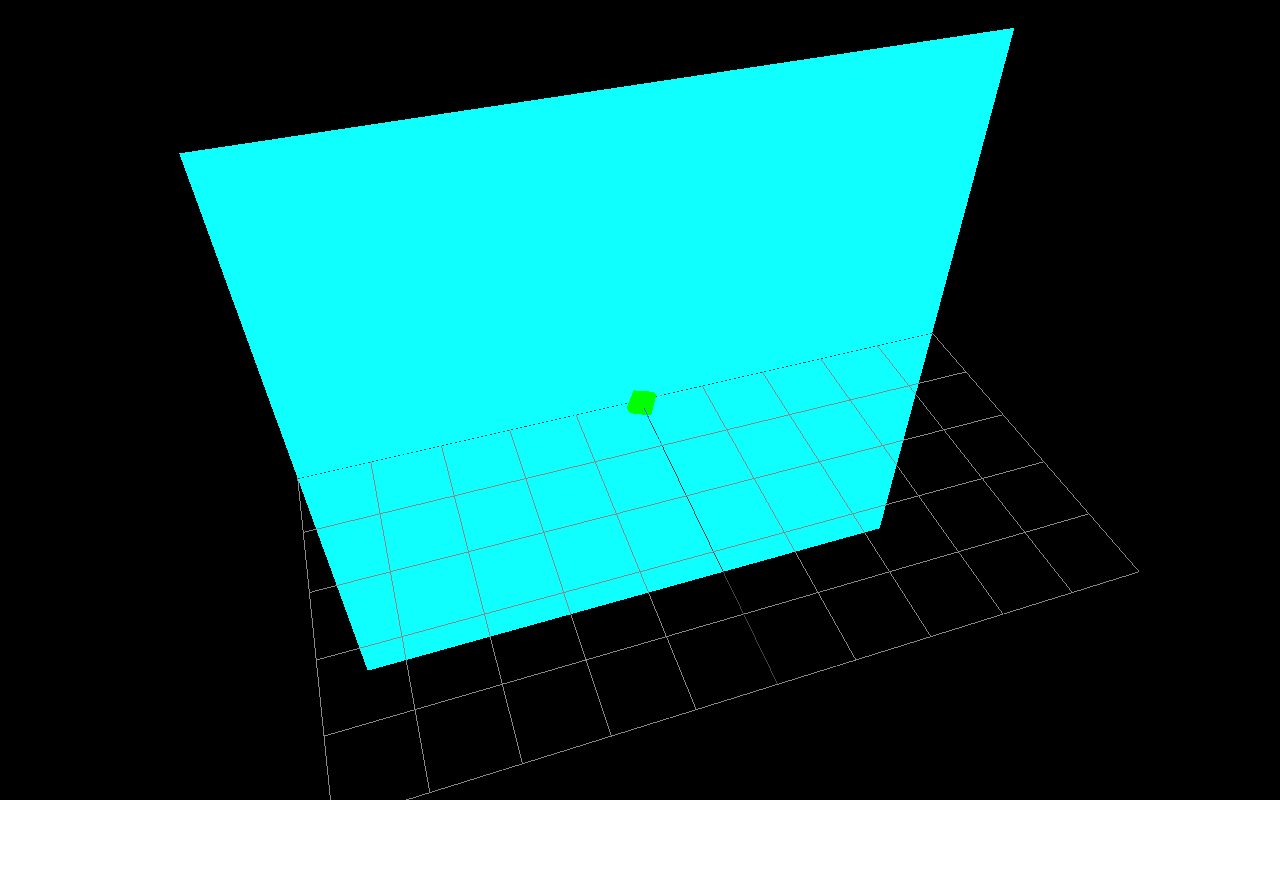
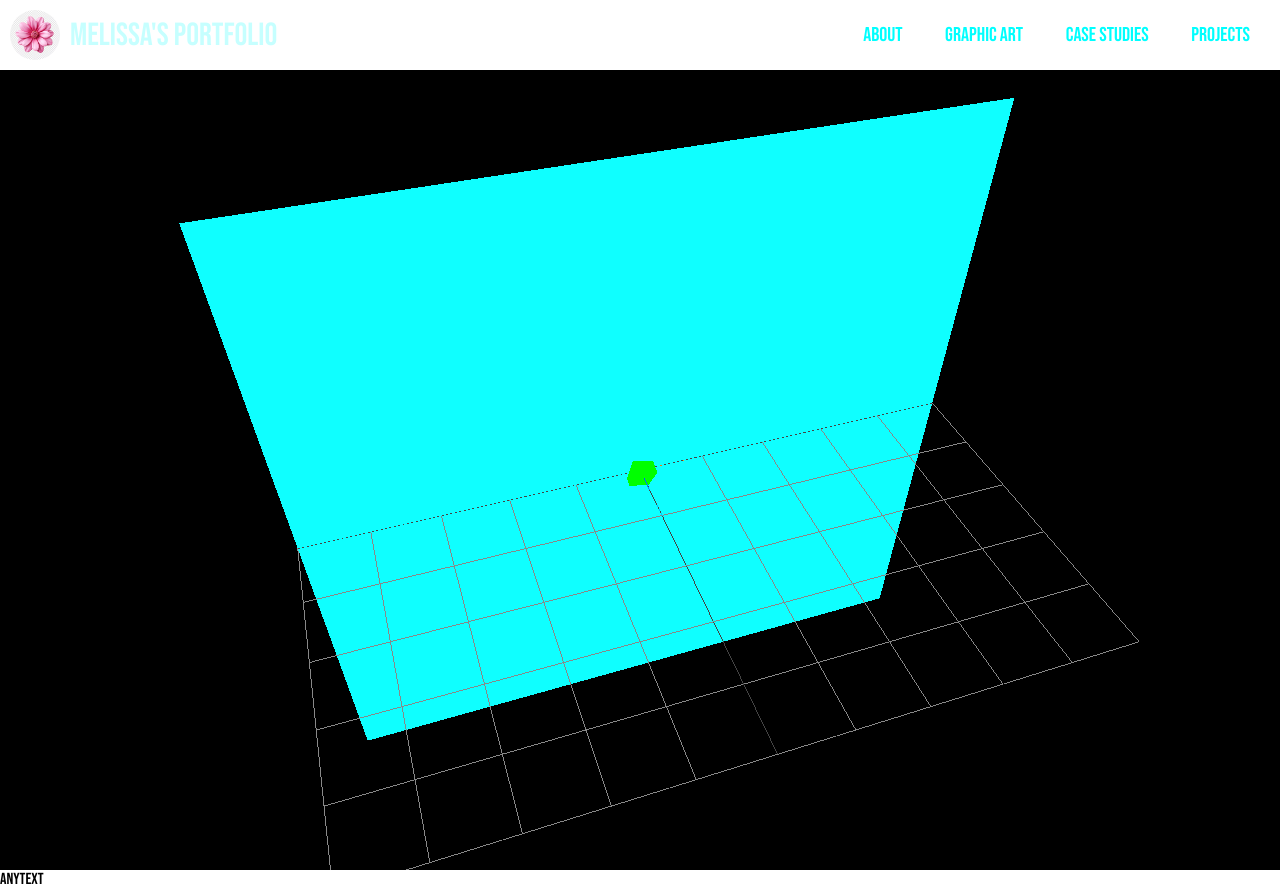
Before and after one commit to MakoAburrito/PersonalPortfolioWebsite, a website with bundled scripts: page src/index.html in a window 1280 px wide. Before the commit the page ends 800 px from the top, so only its background shows below. Built offline with nearby package versions, Linux system fonts and the light colour scheme.

Commit message:
added the three.js to a canvas container div and created a nav bar and footer

```diff
--- /dev/null
+++ b/src/css/style.css
@@ -0,0 +1,44 @@
+*{
+    margin: 0;
+    font-family: "Bebas Neue", sans-serif;
+    font-weight: 400;
+    font-style: normal;
+}
+
+canvas{
+
+    top: 0;
+    left: 0;
+    height: 100vh;
+    width: 100vw;
+    z-index: -1;
+}
+
+.NavContainer{
+    z-index: 999;
+    display: flex;
+    align-items: center;
+    text-align: center;
+    justify-content: space-between;
+    padding: 10px;
+}
+.LogoContainer{
+    display: flex;
+    align-items: center;
+}
+.LogoContainer h1{
+    padding: 0px 10px;
+    color:rgb(198, 255, 255);
+}
+.LogoContainer img{
+    width: 50px;
+    height: 50px;
+    border-radius: 35px;
+}
+
+.Items{
+    text-decoration: none;
+    padding: 20px;
+    font-size: 20px;
+    color:aqua
+}
--- a/src/index.html
+++ b/src/index.html
@@ -4,13 +4,28 @@
     <meta charset="UTF-8">
     <meta name="viewport" content="width=device-width, initial-scale=1.0">
     <title>Document</title>
-    <style>
-        body{
-            margin: 0;
-        }
-    </style>
+    <link rel="stylesheet" href ="css/style.css">
+    <link rel="preconnect" href="https://fonts.googleapis.com">
+<link rel="preconnect" href="https://fonts.gstatic.com" crossorigin>
+<link href="https://fonts.googleapis.com/css2?family=Bebas+Neue&display=swap" rel="stylesheet">
 </head>
 <body>
+    <div class ="NavContainer">
+        <div class ="LogoContainer">
+          <img src="Images/PinkFlower.avif" alt="Pinkflower">
+          <h1>Melissa's Portfolio</h1>
+        </div>
+        <div class ="Menu">
+            <a class="Items" href src="">About</a>
+            <a class="Items" href src="">Graphic Art</a>
+            <a class="Items" href src="">Case Studies</a>
+            <a class="Items" href src="">Projects</a>
+        </div>
+    </div>
+    <div id="canvas-container"></div>
+    <footer>
+        anytext
+    </footer>
     <script src="./js/script.js" type="module"></script>
 </body>
 </html>
--- a/src/js/script.js
+++ b/src/js/script.js
@@ -1,3 +1,4 @@
+import '../css/style.css'
 import * as THREE from 'three';
 import {OrbitControls} from 'three/examples/jsm/controls/OrbitControls.js';
 
@@ -5,7 +6,19 @@ const renderer = new THREE.WebGLRenderer();
 
 renderer.setSize(window.innerWidth, window.innerHeight);
 
-document.body.appendChild(renderer.domElement);
+const canvasContainer = document.getElementById("canvas-container");
+canvasContainer.appendChild(renderer.domElement);
+
+// Resize the renderer's canvas to span the entire width of the webpage
+function resizeRenderer() {
+    renderer.setSize(window.innerWidth, window.innerHeight);
+}
+
+// Call resizeRenderer function when the window is resized
+window.addEventListener('resize', resizeRenderer, false);
+
+// Initial call to resizeRenderer function
+resizeRenderer();
 
 const scene = new THREE.Scene();
 
```
Also changed, not shown: dist/PinkFlower.4e68f54e.avif (added), dist/index.html, src/Images/PinkFlower.avif (added), 4 other files.
